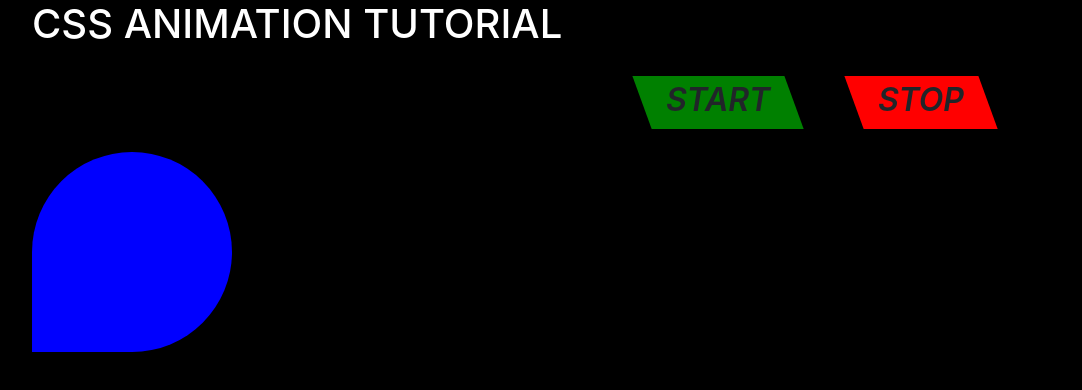
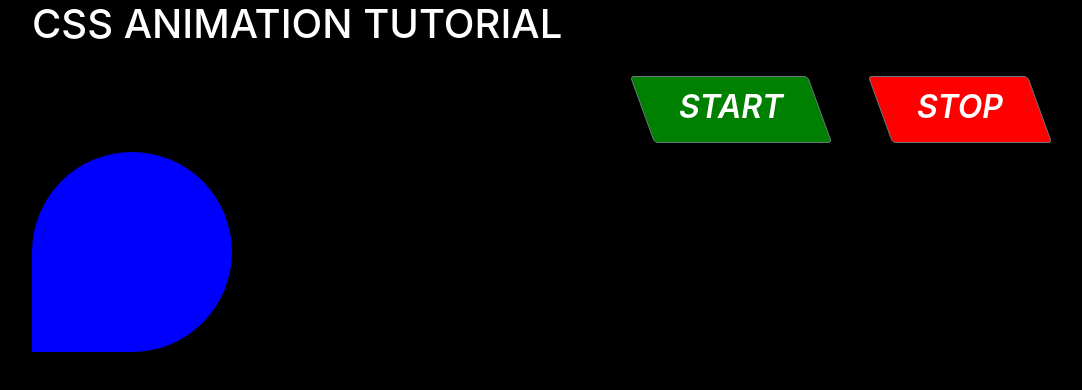
Before and after one commit to joeymariano/Css-Animation-Tutorial, a React (Create React App) app: page / in a window 1280 px wide. Shown: the top 390 px of the page, without its empty margins (53-1135 px from the left). Built offline with nearby package versions, Linux system fonts and the light colour scheme.

Commit message:
parralellogram button

```diff
--- a/src/components/CssAniToot.css
+++ b/src/components/CssAniToot.css
@@ -8,6 +8,10 @@
   animation-delay: 2s;
   animation-direction: alternate;
   animation-timing-function: ease-in-out;
+}
+
+.box.off {
+  animation-name: none;
 }
 
 @keyframes boxAni {
--- a/src/components/Parallelogram.js
+++ b/src/components/Parallelogram.js
@@ -10,8 +10,8 @@ export default function Parallelogram(props){
 	};
 
 	return(
-				<div class="parallelogram" style={ parallelogramColor(props.color) }>
-					<div class="parallelogram-text">{ props.text }</div>
-		 		</div>
+				<Button className="parallelogram" style={ parallelogramColor(props.color) }>
+					<div className="parallelogram-text">{ props.text }</div>
+		 		</Button>
 	)
 }
```
